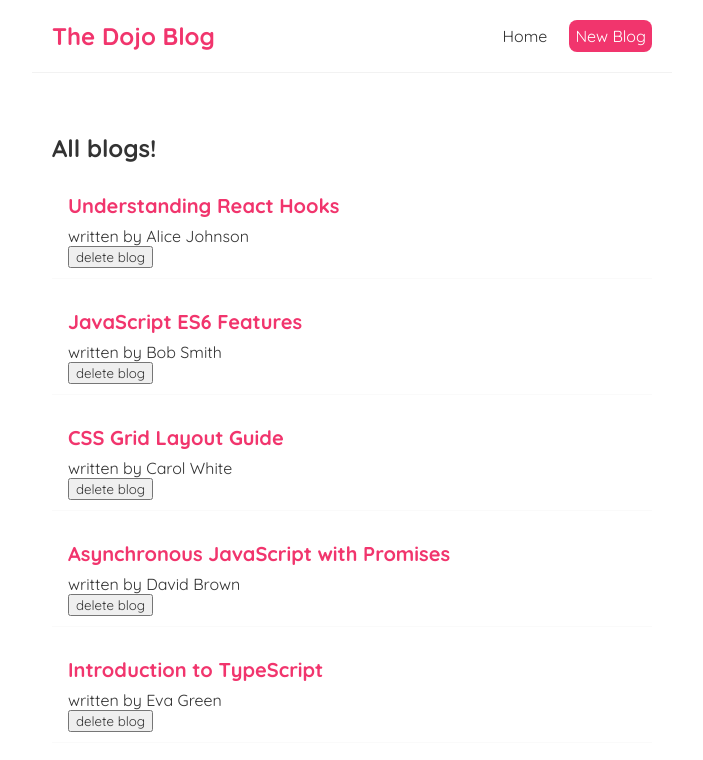
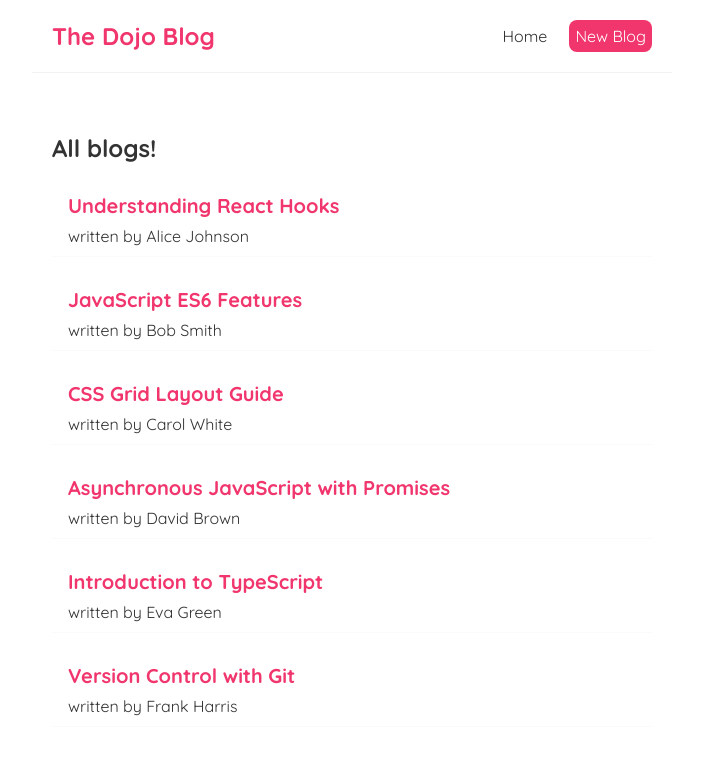
Before and after one commit to krishnactive/blog, a React (Create React App) app: page / in a window 1280 px wide. Shown: the top 760 px of the page, without its empty margins (288-991 px from the left). Built offline with nearby package versions, Linux system fonts and the light colour scheme; data requests are answered from the project's data file.

Commit message:
Conditional Loading Messagee

```diff
--- a/src/BlogList.js
+++ b/src/BlogList.js
@@ -1,4 +1,4 @@
-const BlogList = ({blogs, title, handleDelete}) => {
+const BlogList = ({blogs, title}) => {
     // const blogs = props.blogs;
     // const title = props.title;
 
@@ -9,7 +9,6 @@ const BlogList = ({blogs, title, handleDelete}) => {
                 <div className="blog-preview" key={blog.id}>
                     <h2>{blog.title}</h2>
                      <p>written by {blog.author}</p>
-                     <button onClick={() => handleDelete(blog.id)}>delete blog</button>
                 </div>
             ))}
         </div>
--- a/src/Home.js
+++ b/src/Home.js
@@ -1,70 +1,28 @@
 import { useEffect, useState } from "react"
 import BlogList from "./BlogList";
-//this hook will be used more futher its important
 const Home = () => {
-
     const [blogs, setBlogs] = useState(null);
-    //null because data to be fetched from json file and after fetching it must be updated in usestate function
-    // const [name, setName] = useState('mario');
-
-    const handleDelete = (id) => {
-        const newBlogs = blogs.filter(blog => blog.id !== id); //filter non id delete elements from given data and making original blog equal to this element
-        setBlogs(newBlogs);
-    }
-
-    //runs every time it rerender
-    //we use it for fetch data or communicate with some kind of authentication service those knows as side effect in react but now we simple doing consolelog
-    // useEffect fires a function
-// npx json-server --watch data/db.json --port 8000
-//for making GET response we are doing this
-
+    const [isPending, setIsPending] = useState(true); //while data is being fetched then loading is displayed after while not
 
     useEffect(()=>{
-       fetch('http://localhost:8000/blogs')
+       setTimeout(() => {
+        fetch('http://localhost:8000/blogs')
         .then(res => {
             return res.json();
         })
         .then(data => {
              setBlogs(data);
+             setIsPending(false);
         });
+       }, 1000);//fetch function will work after 1 second that is 1000ms never do this because it takes additional one second along with time taken for fetching data
     }, []);
 
     return (
         <div className="Home">
-            {blogs&&<BlogList blogs = {blogs} title = "All blogs!" handleDelete = {handleDelete}  />}
-             {/* <button onClick={()=>{setName('luigi')}}>change name</button> if name is changed then useEffect will rerender the useState function and updated is displayed because name is dependency so if it changes then only useEffect will trigger  */}
-             {/* <p>{name}</p> */}
-            {/* <BlogList blogs = {blogs.filter((blog)=>blog.author==="Isabella Taylor")} title = "Isabella Taylor's blogs!!" /> */}
+            {isPending && <div>Loading...</div>}
+            {blogs&&<BlogList blogs = {blogs} title = "All blogs!" />}
+
         </div>
     );
 }
-//json server:- fake api just a json file that we can use to test this out so
-
-
-
-//lets add css to blog preview
-//we map through the data and we take each item into that as we map through it and we output a bit of templete for each and each one has a key property which is the id in our case but it can be any unique property
-//inside templete javascript can be implemented using curly braces
-//map method in javascript it just cycle through an array and it can do something with each item in array
-//hard code is not benifecial it time comsuming
-
-//create block to represent these state
-//event object and event parameter
-// handleClick this automatically reference gains the first parameter ie the event object and then we can do something with
-//handleClick wrapped in anomous function have to pass it
-//event have different properties which we can use it
-
-// parenthesis automatically invoke the function so then how to pass the function
-// to implement this problem of automatically invoked we wrap that function under anomous function
-//we can filter out which we needed to display blogs.filter((blog)=>blog.author=='kk')
-
 export default Home;
-
-
-//not placing the data directly in BlogList but keeping it Home and using props to pass the data because of three reasons
-//1) list component more reusable and we'll see exactly how later on
-//2) it allows me to still use this data in the home component later on if i need it in the future because the data is still going to be declared here
-//3) it allows me to show how to use props all right
-// props are a way to pass data from one component a parent cpmponent into a child component so this(Home.js) is the parent componet and BlogList is child component right there so we need to pass the blog data into the blogslist component
-// we do this props by making a property name on bloglist
-// useeffect not return anything to us so we not store it in const or anything
```
